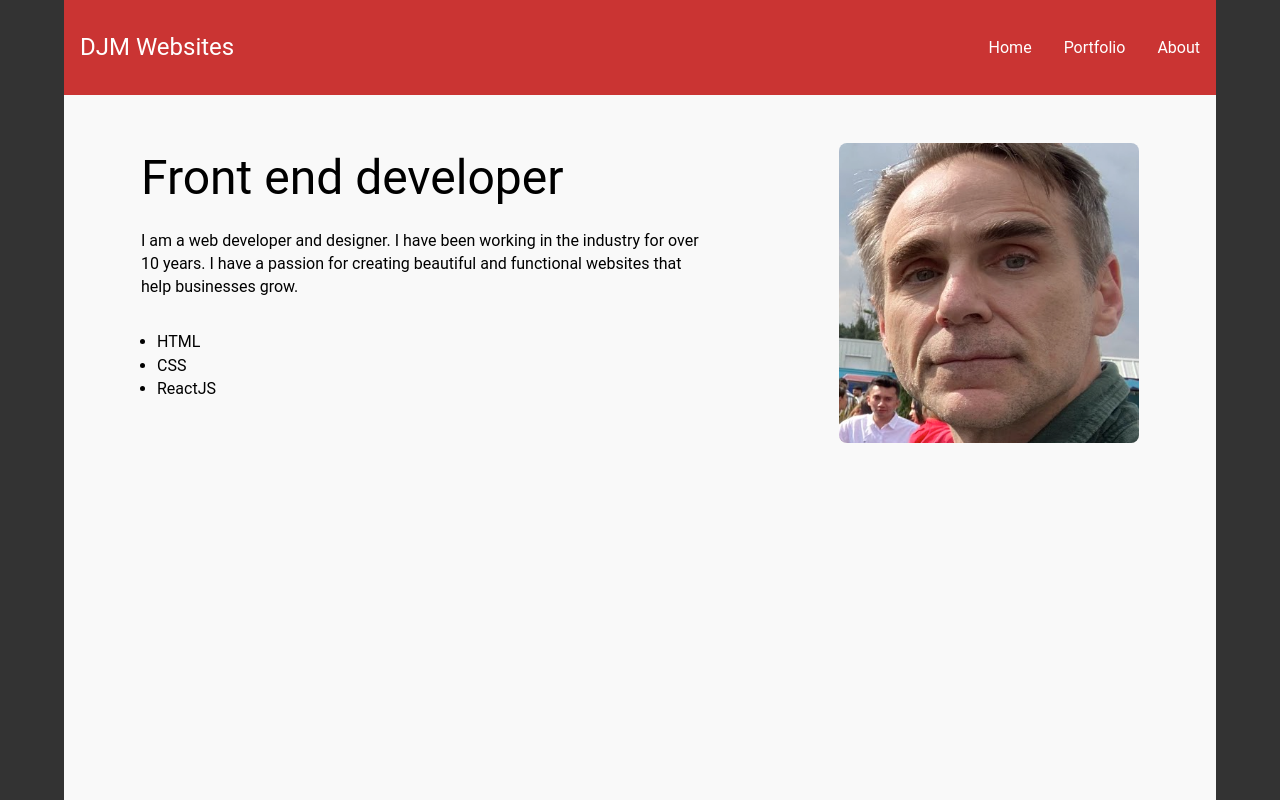
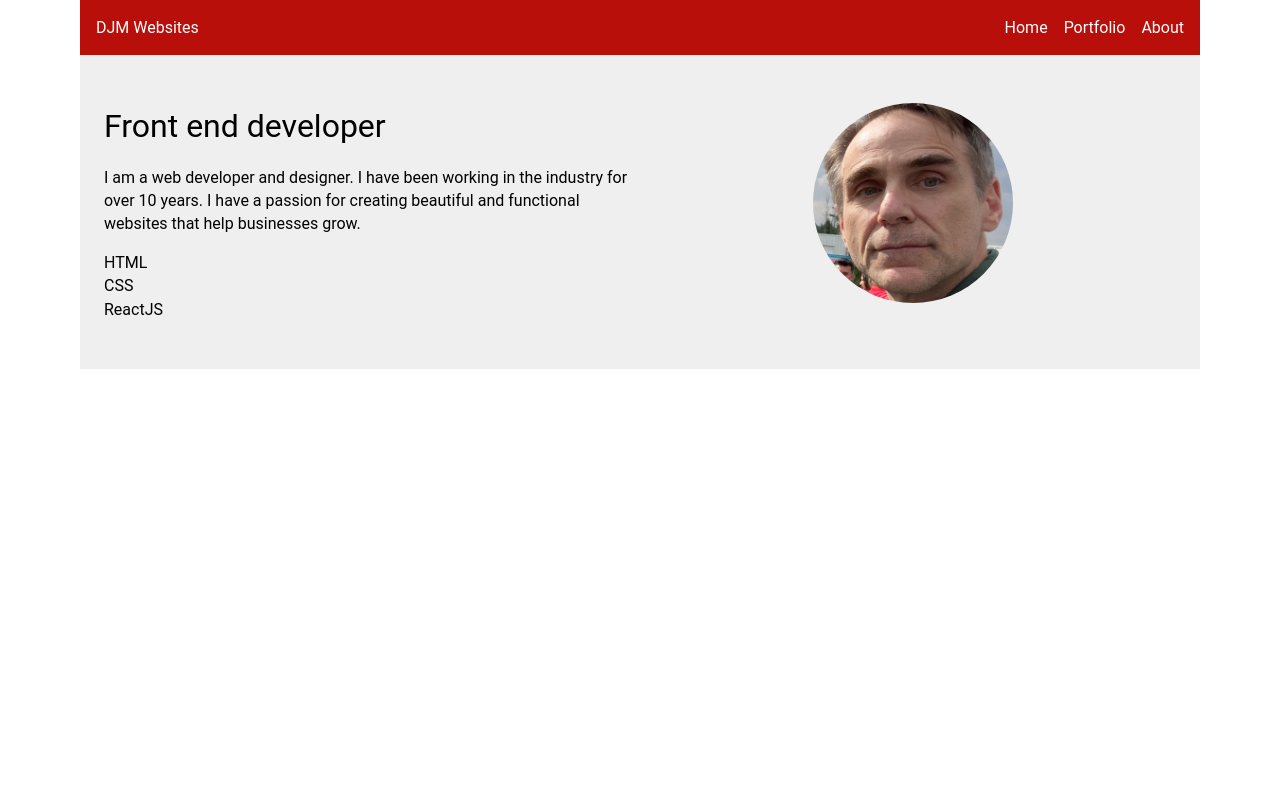
Before and after one commit to darenjm/personal-website-project, a plain HTML site: page index.html in a window 1280 px wide. Shown: the top 800 px of the page. Drawn offline with Linux system fonts and the light colour scheme.

Commit message:
playing with css styling improvements

```diff
--- a/index.html
+++ b/index.html
@@ -8,12 +8,12 @@
     <script src="js/index.js"></script>
   </head>
   <body>
-    <header>
-      <div class="inner-wrapper nav">
-        <div class="container site-title">DJM Websites</div>
-        <div class="container">
+    <header class="wrapper">
+      <div class="inner-wrapper header-section site-nav">
+        <div class="site-title">DJM Websites</div>
+        <div class="menu-wrapper">
           <nav>
-            <ul>
+            <ul class="menu-wrapper">
               <li><a href="index.html">Home</a></li>
               <li><a href="portfolio.html">Portfolio</a></li>
               <li><a href="about.html">About</a></li>
@@ -22,23 +22,22 @@
         </div>
       </div>
     </header>
-    <section>
-      <div class="inner-wrapper default-padding flex-row vh-max">
-        <div class="flex-col col-50">
+      <div class="inner-wrapper section-wrapper bg-color-1">
+        <div class="col">
           <h1 class="page-title">Front end developer</h1>
           <p>
             I am a web developer and designer. I have been working in the
             industry for over 10 years. I have a passion for creating beautiful
             and functional websites that help businesses grow.
           </p>
-          <ul style="list-style-type: disc;">
+          <ul style="list-style-type: none">
             <li>HTML</li>
             <li>CSS</li>
             <li>ReactJS</li>
           </ul>
         </div>
-        <div class="col-50">
-            <img class="portrait"src="images/darenJM.png" alt="Developer" />
+        <div class="col">
+          <img src="images/darenJM.png" alt="portrait" class="portrait"/>
         </div>
       </div>
     </section>
--- a/styles/styles.css
+++ b/styles/styles.css
@@ -12,9 +12,7 @@ h4,
 h5,
 h6,
 p,
-blockquote,
 a,
-img,
 strong,
 center,
 dl,
@@ -32,17 +30,12 @@ tr,
 th,
 td,
 article,
-aside,
-canvas,
-details,
-figure,
-figcaption,
 footer,
 header,
 menu,
 nav,
-output,
-section {
+section,
+ul {
   margin: 0;
   padding: 0;
   border: 0;
@@ -50,6 +43,7 @@ section {
   font-weight: 400;
   vertical-align: baseline;
   line-height: 1.45;
+  box-sizing: border-box;
 }
 
 article,
@@ -66,106 +60,76 @@ section {
   display: block;
 }
 
-blockquote,
-q {
-  quotes: none;
-}
-
-blockquote::before,
-blockquote::after,
-q::before,
-q::after {
-  content: "";
-  content: none;
-}
-
-table {
-  border-collapse: collapse;
-  border-spacing: 0;
-}
-
-body {
-  background-color: #333;
-}
-
-header {
-  color: #fff;
-  text-align: center;
-}
-
-header a {
-  color: #fff;
-  text-decoration: none;
+.wrapper {
+  width: 100%;
+  padding: 0;
 }
 
 .inner-wrapper {
   width: 100%;
   max-width: 1120px;
   margin: 0 auto;
-  padding: 20px 1rem;
+  padding: 0 1.25rem;
+  background: #fefefe;
 }
 
-.nav {
+.header-section {
   display: flex;
+  gap: 1.25rem;
   justify-content: space-between;
   align-items: center;
-  background-color: #ca3433;
+  color: #fefefe;
 }
 
-.site-title {
-  font-size: 1.5rem;
+.site-nav {
+  background-color: #b80f0a;
+  padding: 1rem;
+}
+
+.site-nav a {
+  color: #fefefe;
+  text-decoration: none;
+}
+
+.site-nav a:hover {
+  text-decoration: underline;
+}
+
+.menu-wrapper {
+  display: flex;
+  gap: 1rem;
+  list-style-type: none;
+}
+
+.section-wrapper {
+  display: flex;
+  gap: 1.25rem;
+  justify-content: space-between;
+  padding: 3rem 1.5rem;
+}
+
+.bg-color-1 {
+  background-color: #eeefee;
+}
+
+.col {
+  width: 50%;
+}
+
+.col p {
+  margin-bottom: 1rem;
 }
 
 .page-title {
-  font-size: 3rem;
-}
-
-.container ul {
-  display: flex;
-  gap: 32px;
-  list-style: none;
-}
-
-.default-padding {
-  padding: 3rem 1rem;
-}
-
-.flex-col {
-  display: flex;
-  flex-direction: column;
-  gap: 1rem;
-}
-
-.flex-row {
-  display: flex;
-  gap: 1rem;
-  justify-content: space-around;
-  background-color: #f9f9f9;
-}
-
-.col-50 {
-  max-width: 50%;
-}
-
-.vh-max {
-  height: 100vh;
-}
-
-ul {
-  padding: 0 0 0 1rem;
+  margin-bottom: 1rem;
 }
 
 .portrait {
-  border-radius: 0.5rem;
-  height: 300px;
-  width: 300px;
+  width: 200px;
+  height: 200px;
+  margin: 0 auto;
+  border-radius: 50%;
+  display: flex;
+  aling-items: center;
   object-fit: cover;
 }
-
-.row-reverse {
-  flex-direction: row-reverse;
-}
-
-.text-caps {
-  text-transform: uppercase;
-}
```
